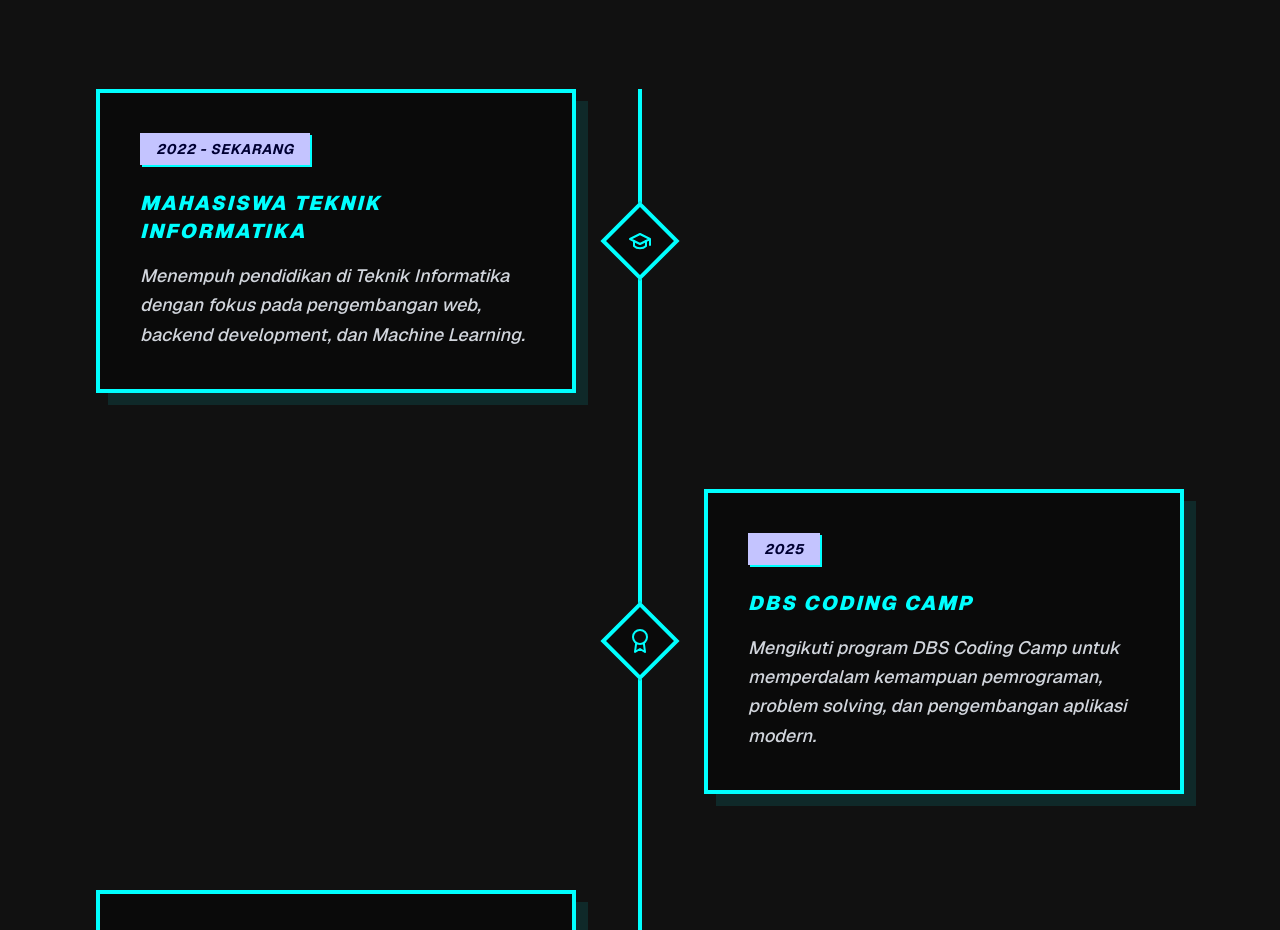
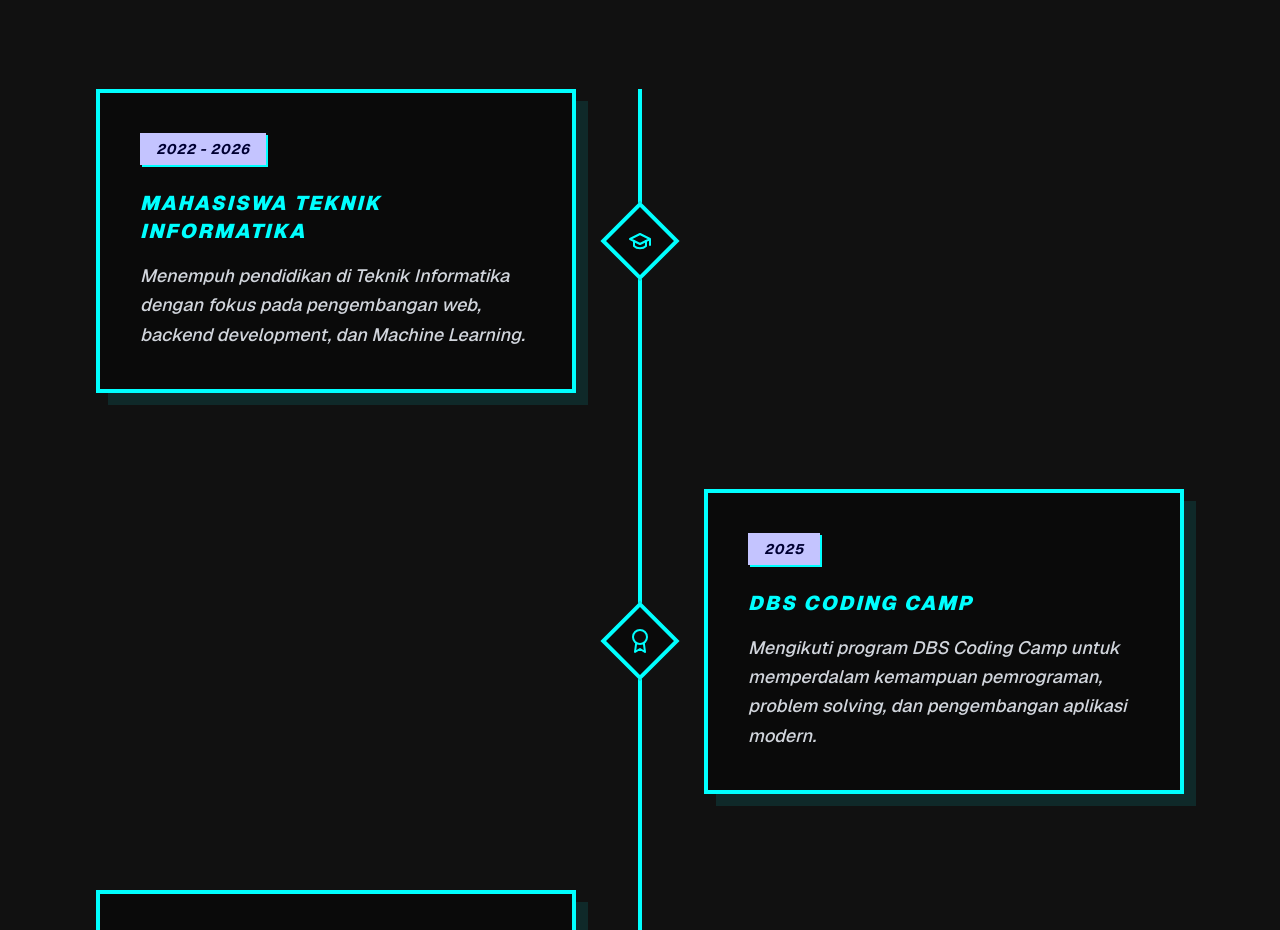
Before and after one commit to Xinqi04/portofolio-4, a Next.js app: page / in a window 1280 px wide. Shown: the part 3860-4790 px from the top of the page. Built offline with nearby package versions, Linux system fonts and the light colour scheme.

Commit message:
update data mahasiswa

```diff
--- a/src/components/TimelineSection.tsx
+++ b/src/components/TimelineSection.tsx
@@ -2,7 +2,7 @@
 const timelineData = [
   {
     id: 1,
-    year: '2022 - SEKARANG',
+    year: '2022 - 2026',
     title: 'MAHASISWA TEKNIK INFORMATIKA',
     description: 'Menempuh pendidikan di Teknik Informatika dengan fokus pada pengembangan web, backend development, dan Machine Learning.',
     icon: (
--- a/src/lib/projects.ts
+++ b/src/lib/projects.ts
@@ -5,7 +5,7 @@
     title: 'LEARNING RECOMMENDATION SYSTEM',
     tags: ['PYTHON', 'NEO4J', 'FASTAPI'],
     description: 'Developed a personalized learning recommendation system using graph database (Neo4j) to model relationships between students, courses, and learning outcomes.',
-    fullDescription: 'Developed a personalized learning recommendation system using graph database (Neo4j) to model relationships between students, courses, and learning outcomes. Built RESTful APIs using Flask for adaptive recommendation delivery. Implemented logic for tracking student performance and dynamically recommending relevant learning materials. Designed scalable architecture to support future LMS integration.',
+    fullDescription: 'Developed a personalized learning recommendation system using graph database (Neo4j) to model relationships between students, courses, and learning outcomes. Built RESTful APIs using Fast API for adaptive recommendation delivery. Implemented logic for tracking student performance and dynamically recommending relevant learning materials. Designed scalable architecture to support future LMS integration.',
     externalLink: 'https://fe-obe-sistem-rekomendasi.vercel.app/',
     date: 'Jan 2026 - Present',
     images: ['/images/sistemrekomendasi/14.png', '/images/sistemrekomendasi/15.png', '/images/sistemrekomendasi/16.png', '/images/sistemrekomendasi/17.png', '/images/sistemrekomendasi/18.png']
```
